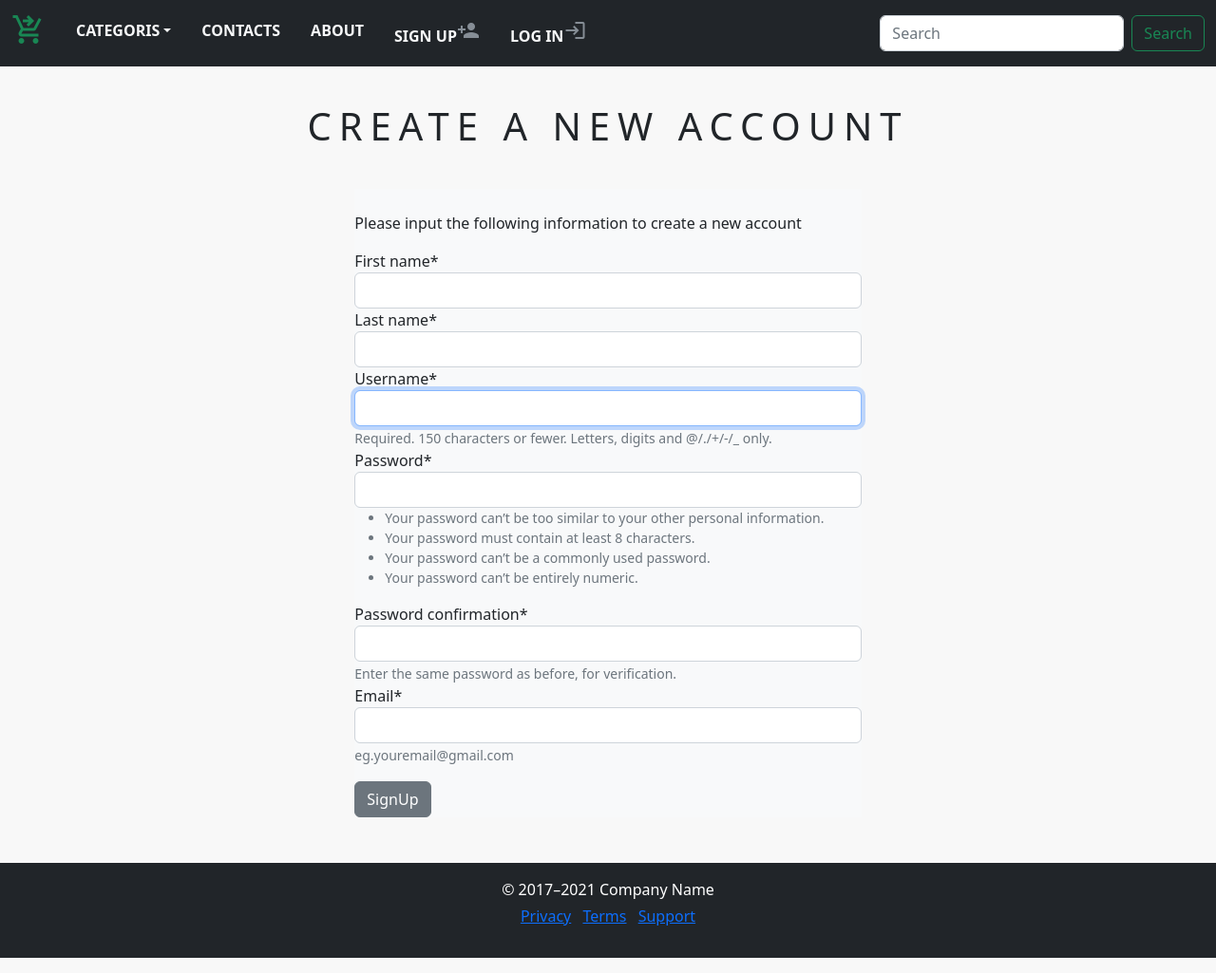
After one commit to Aleshichev/ecommerce_1, a Django app: page /account/create/ in a window 1280 px wide. The commit adds this page. Shown: the whole page at 95% size. Run offline with Django 4.2, Linux system fonts and the light colour scheme; data that the repository does not hold is empty; some libraries are stand-ins or nearby versions.

Commit message:
minus_delete_comit

```diff
--- a/ecommerce/settings.py
+++ b/ecommerce/settings.py
@@ -38,6 +38,7 @@ INSTALLED_APPS = [
     'django.contrib.messages',
     'django.contrib.staticfiles',
     'shop',
+    'crispy_forms',
 ]
 
 MIDDLEWARE = [
@@ -132,6 +133,7 @@ STATIC_ROOT = BASE_DIR / 'static/'
 MEDIA_URL = "/media/"
 MEDIA_ROOT =  BASE_DIR / 'static/' 'media'
 
+CRISPY_TEMPLATE_PACK = 'bootstrap4'
 
 # Default primary key field type
 # https://docs.djangoproject.com/en/4.0/ref/settings/#default-auto-field
--- a/ecommerce/static/css/base.css
+++ b/ecommerce/static/css/base.css
@@ -19,3 +19,13 @@ body{
   text-transform: uppercase;
   letter-spacing: .2em;
 }
+
+.errorlist li {
+    color: red;
+    font-weight: bold;
+}
+
+.custom_div{
+    margin-bottom: 20px !important;
+
+}
--- /dev/null
+++ b/shop/forms.py
@@ -0,0 +1,12 @@
+from django import forms
+from django.contrib.auth.forms import UserCreationForm
+from django.contrib.auth.models import User
+
+class SignUpForm(UserCreationForm):
+    first_name = forms.CharField(max_length=100, required=True)
+    last_name = forms.CharField(max_length=100, required=True)
+    email = forms.EmailField(max_length=250, help_text='eg.youremail@gmail.com')
+
+    class Meta:
+        model = User
+        fields = ('first_name', 'last_name', 'username', 'password1', 'password2', 'email')
--- a/shop/templates/cart.html
+++ b/shop/templates/cart.html
@@ -39,7 +39,7 @@
         {% for cart_item in cart_items %}
         <tr>
           <td>
-            <a href="cart_item.product.get_url">
+            <a href="{{cart_item.product.get_url}}">
               <img src="{{cart_item.product.image.url}}"  width="100px" height="100px">
             </a>
           </td>
--- a/shop/templates/navbar.html
+++ b/shop/templates/navbar.html
@@ -15,7 +15,29 @@
         </ul>
         <li class="nav-item"><a class="nav-link text-uppercase text-light fw-bold px-3" href="">Contacts</a></li>
         <li class="nav-item"><a class="nav-link text-uppercase text-light fw-bold px-3" href="">About</a></li>
+        {% if request.user.is_authenticated and request.user.first_name %}
+                <li class="nav-item"><span class="nav-link text-uppercase text-light fw-bold px-3">
+                  Welcome, {{ request.user.first_name }}!<i class="material-icons cart-icon" style="font-size:px;">
+                  person</i></span></li>
+
+                <li class="nav-item"><a class="nav-link text-uppercase text-light fw-bold px-3" href="{% url 'signout' %}">
+                  Sign Out<i class="material-icons cart-icon" style="font-size:px;">
+                  person_remove</i></a></li>
+        {% else %}
+
+
+                <li class="nav-item"><a class="nav-link text-uppercase text-light fw-bold px-3" href="{% url 'signup'%}">
+                  Sign Up<i class="material-icons cart-icon" style="font-size:px;">
+                  person_add</i></a></li>
+                <li class="nav-item"><a class="nav-link text-uppercase text-light fw-bold px-3" href="{% url 'login'%}">
+                  Log in<i class="material-icons cart-icon" style="font-size:px;">
+                  login</i></a></li>
+
+        {% endif %}
+
         {% if item_count > 0%}
+
+
         <li class="nav-item"><a class="nav-link text-uppercase text-light fw-bold px-3" href="{% url 'cart_detail'%}">
           <i class="material-icons cart-icon" style="font-size:px;">shopping_cart_checkout</i>
           ({{item_count}})</a></li>
--- /dev/null
+++ b/shop/templates/signup.html
@@ -0,0 +1,49 @@
+{% extends 'base.html' %}
+
+{% load static %}
+
+{% load crispy_forms_tags %}
+
+{% block title%} Create New Account {% endblock %}
+
+{% block content %}
+
+<div>
+    {% if not form.is_valid %}
+    <div>
+        <br>
+        <h1 class="product_title text-center">Create a new account</h1>
+    <br>
+        <div class="col-9 col-sm-9 col-md-6 col-lg-5 mx-auto bg-light">
+            <br>
+            <p> Please input the following information to create a new account</p>
+            <form method="post">
+                {% csrf_token %}
+                <p>{{ form | crispy }}</p>
+                <button type="submit" name="button" class="btn btn-secondary">SignUp</button>
+            </form>
+        </div>
+    </div>
+
+    {% else %}
+    <div class="mx-auto">
+        <br>
+        <h1 class="product_title text-center">
+            Your account has been successfully created
+        </h1>
+        <br>
+        <div>
+            <p>
+                Your account has been created and ready to use
+            </p>
+            <br>
+            <a href="{% url 'home' %}">Continue shopping</a>
+        </div>
+
+    </div>
+
+    {% endif %}
+</div>
+
+
+{% endblock %}
--- a/shop/urls.py
+++ b/shop/urls.py
@@ -9,5 +9,7 @@ urlpatterns = [
     path('cart/add/<int:product_id>', views.add_cart, name='add_cart'),
     path('cart/remove/<int:product_id>', views.cart_remove, name='cart_remove'),
     path('cart/remove_product/<int:product_id>', views.cart_remove_product, name='cart_remove_product'),
-
+    path('account/create/', views.signUpView, name='signup'),
+    path('account/login/', views.loginView, name='login'),
+    path('account/signout/', views.signoutView, name='signout'),
 ]
--- a/shop/views.py
+++ b/shop/views.py
@@ -1,6 +1,10 @@
 from django.core.exceptions import ObjectDoesNotExist
 from django.shortcuts import render, get_object_or_404, redirect
 from .models import Category, Product, Cart, CartItem
+from django.contrib.auth.models import Group, User
+from .forms import SignUpForm
+from django.contrib.auth.forms import AuthenticationForm
+from django.contrib.auth import login, authenticate, logout
 
 
 # Create your views here.
@@ -80,3 +84,38 @@ def cart_remove_product(request, product_id):
     cart_item = CartItem.objects.get(product=product, cart=cart)
     cart_item.delete()
     return redirect('cart_detail')
+
+def signUpView(request):
+    if request.method == 'POST':
+        form = SignUpForm(request.POST)
+        if form.is_valid():
+            form.save()
+            username = form.cleaned_data.get('username')
+            signup_user = User.objects.get(username=username)
+            user_group = Group.objects.get(name='User')
+            user_group.user_set.add(signup_user)
+
+    else:
+        form = SignUpForm()
+    return render(request, 'signup.html', {'form': form})
+
+def loginView(request):
+    if request.method == 'POST':
+        form = AuthenticationForm(data=request.POST)
+        if form.is_valid():
+            username = request.POST['username']
+            password = request.POST['password']
+            user = authenticate(username=username, password=password)
+            if user is not None:
+                login(request, user)
+                return redirect('home')
+            else:
+                return redirect('signup')
+
+    else:
+        form = AuthenticationForm()
+    return render(request, 'login.html', {'form': form} )
+
+def signoutView(request):
+    logout(request)
+    return redirect('login')
```
Also changed, not shown: shop/templates/login.html (added, +46 -0 lines).
